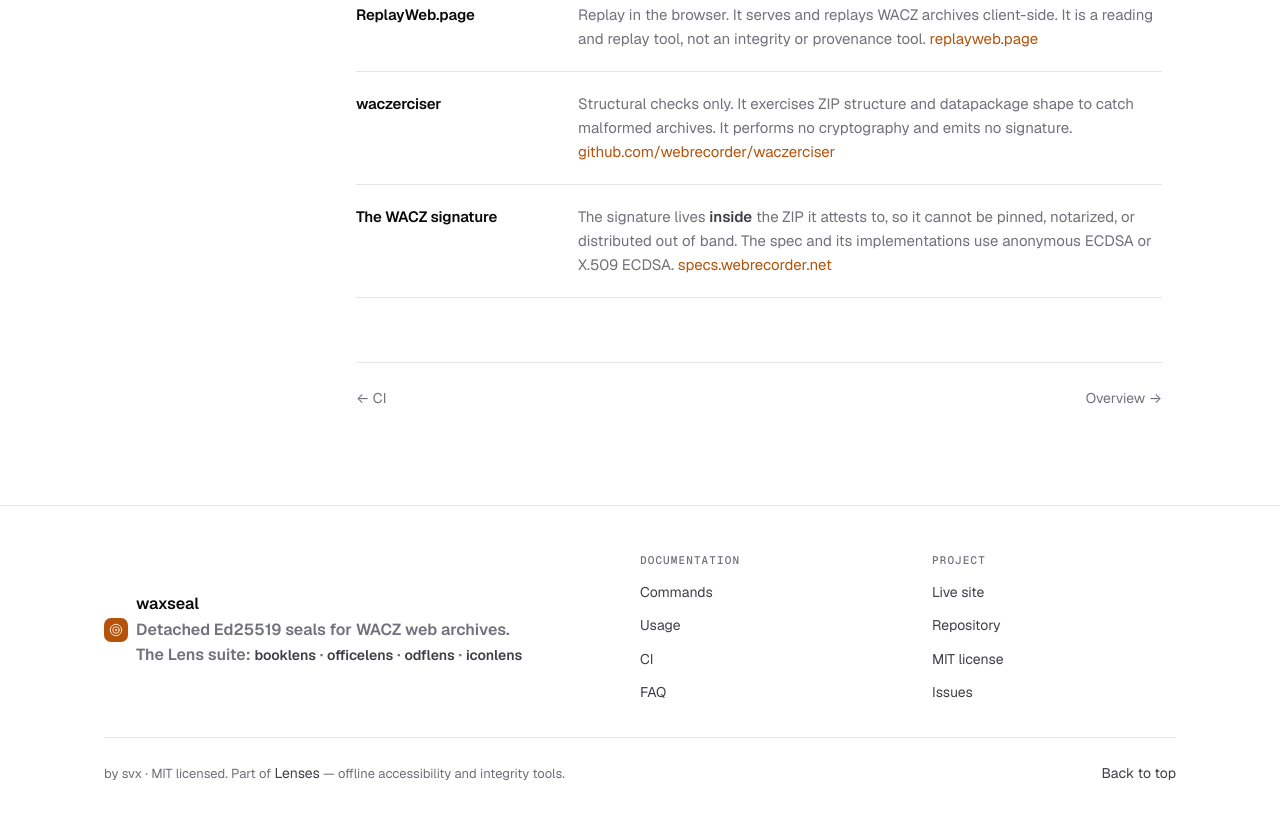
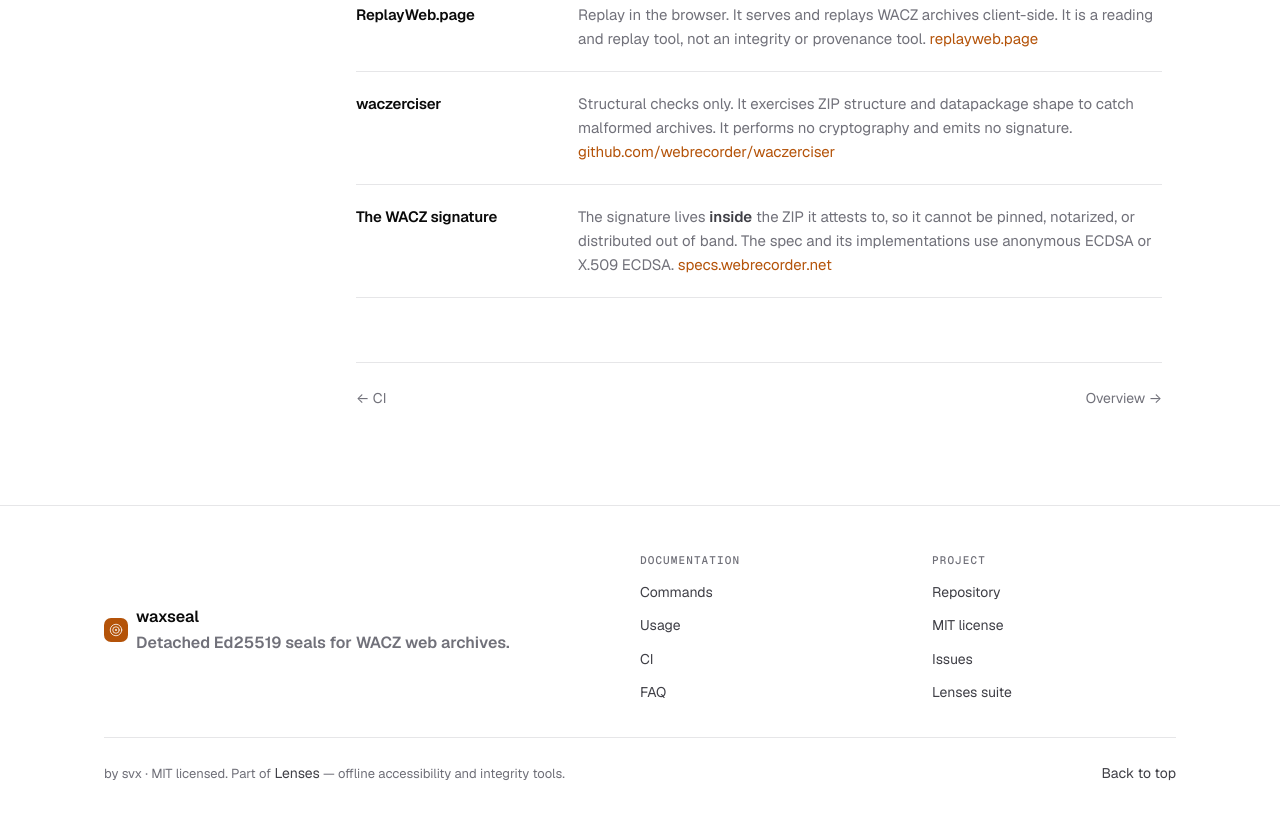
Before and after one commit to srivtx/waxseal, a website: page site/faq.html in a window 1280 px wide. Shown: the part 1558-2377 px from the top of the page. Drawn offline with Linux system fonts and the light colour scheme.

Commit message:
site: standardize the footer across every page; disambiguate the docs nav label

```diff
--- a/site/faq.html
+++ b/site/faq.html
@@ -72,7 +72,7 @@
 <main id="main">
   <div class="container">
     <div class="docs">
-      <nav class="docs__nav" aria-label="Documentation">
+      <nav class="docs__nav" aria-label="Docs">
         <h2>waxseal</h2>
         <ul>
           <li><a href="index.html">Overview</a></li>
@@ -185,9 +185,9 @@
         <div>
           <p>waxseal</p>
           <p class="muted">Detached Ed25519 seals for WACZ web archives.</p>
-          <p class="muted">The Lens suite: <a href="https://booklens-srivtx.vercel.app">booklens</a> · <a href="https://officelens-srivtx.vercel.app">officelens</a> · <a href="https://odflens-srivtx.vercel.app">odflens</a> · <a href="https://iconlens-srivtx.vercel.app">iconlens</a></p>
         </div>
       </div>
+
       <nav aria-label="Documentation">
         <h2>Documentation</h2>
         <ul>
@@ -197,16 +197,18 @@
           <li><a href="faq.html">FAQ</a></li>
         </ul>
       </nav>
+
       <nav aria-label="Project">
         <h2>Project</h2>
         <ul>
-          <li><a href="https://waxseal-srivtx.vercel.app">Live site</a></li>
           <li><a href="https://github.com/srivtx/waxseal">Repository</a></li>
           <li><a href="https://github.com/srivtx/waxseal/blob/main/LICENSE">MIT license</a></li>
           <li><a href="https://github.com/srivtx/waxseal/issues">Issues</a></li>
+          <li><a href="https://lenses-srivtx.vercel.app">Lenses suite</a></li>
         </ul>
       </nav>
     </div>
+
     <div class="footer__meta">
       <p>by svx · MIT licensed. Part of <a href="https://lenses-srivtx.vercel.app">Lenses</a> — offline accessibility and integrity tools.</p>
       <a href="#top">Back to top</a>
```
Also changed, not shown: site/ci.html (+5 -3 lines), site/commands.html (+5 -3 lines), site/index.html (+1 -2 lines), site/usage.html (+5 -3 lines).
